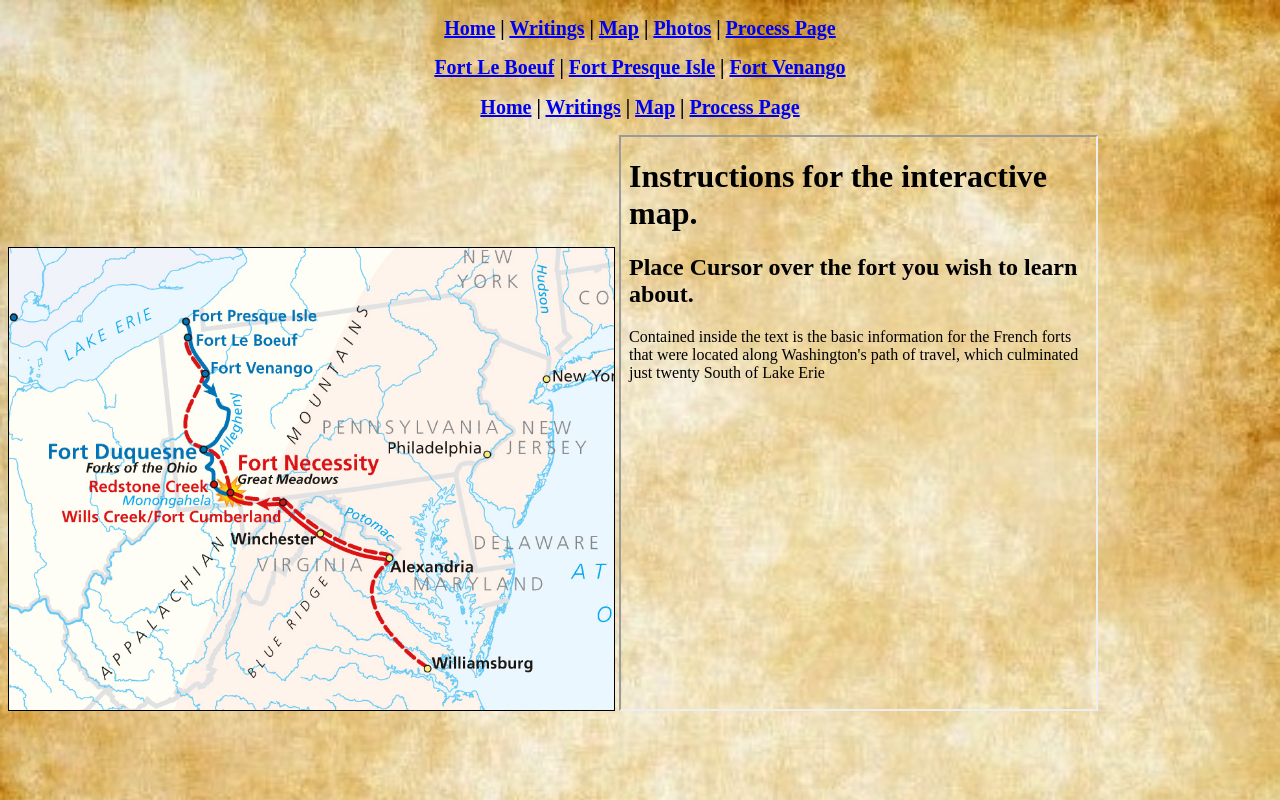
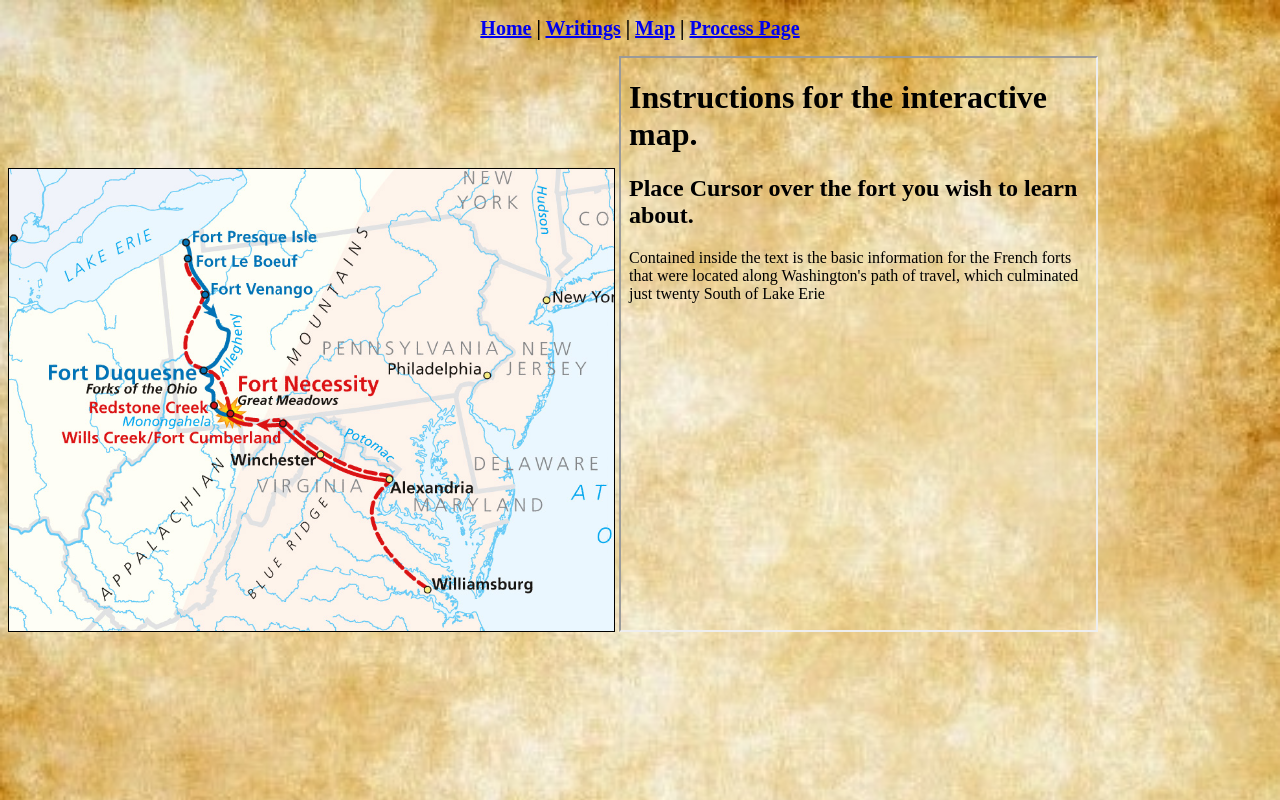
Before and after one commit to untrogen999/Washington_Trail, a plain HTML site: page docs/map.html in a window 1280 px wide. Drawn offline with Linux system fonts and the light colour scheme.

Commit message:
Commented out duplicate menu bar in 'map.html'

```diff
--- a/docs/map.html
+++ b/docs/map.html
@@ -5,11 +5,12 @@
         <link type="text/css" href="washingtontrail.css" rel="stylesheet" />
 
     </head>
-    <h2><a href="index.html">Home</a> | <a href="journal.html">Writings</a> | <a href="map.html"
+    <!-- AZ: Commented out duplicate, original, menu bar -->
+    <!-- <h2><a href="index.html">Home</a> | <a href="journal.html">Writings</a> | <a href="map.html"
         >Map</a> | <a href="Photos.html">Photos</a> | <a href="process.html">Process Page</a></h2>
 
     <h2><a href="boeuf.html">Fort Le Boeuf</a> | <a href="presque.html">Fort Presque Isle</a> | <a
-        href="machault.html">Fort Venango</a></h2>
+        href="machault.html">Fort Venango</a></h2> -->
 
 
     <body>            <h2><a href="index.html">Home</a> | <a href="journal.html">Writings</a> | <a
```
